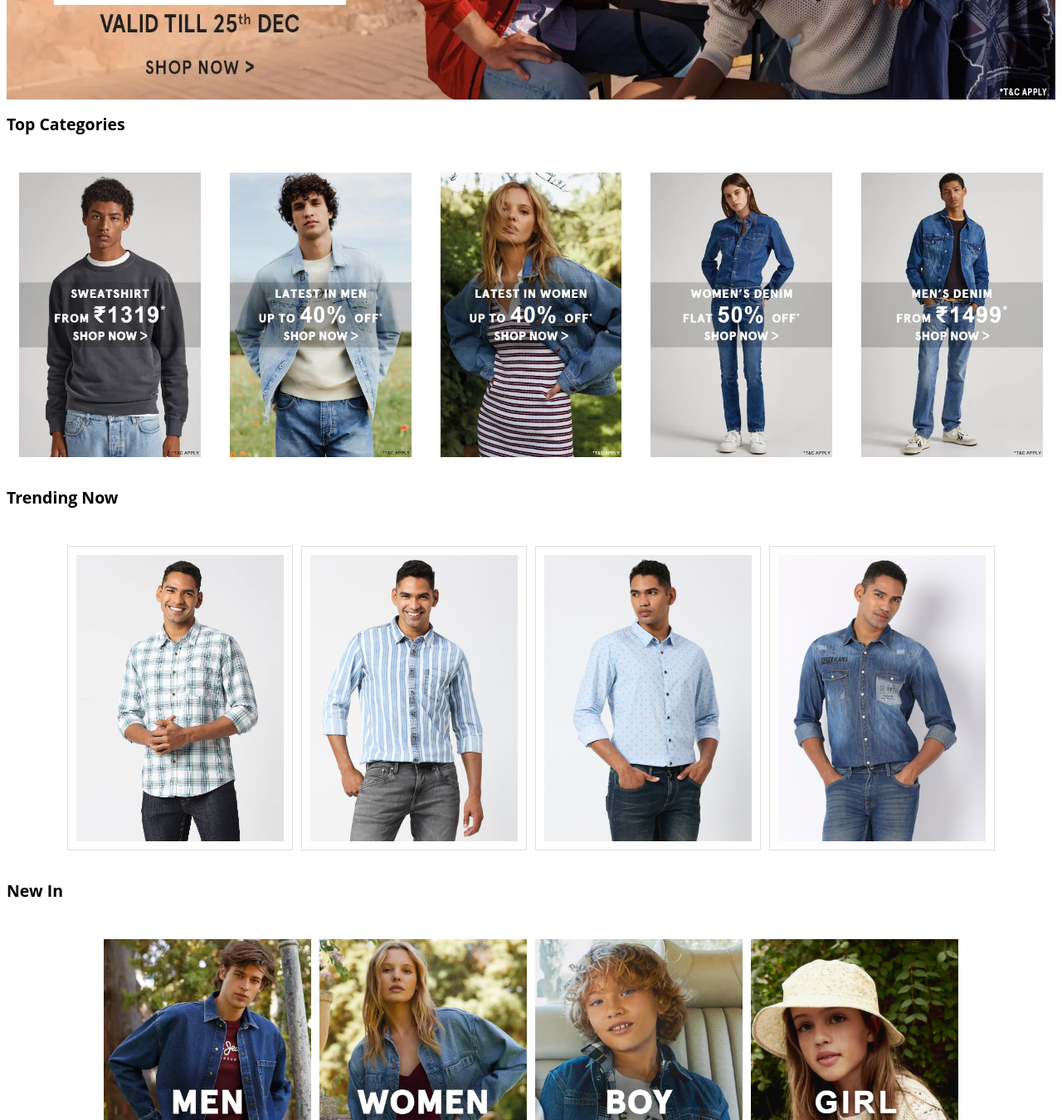
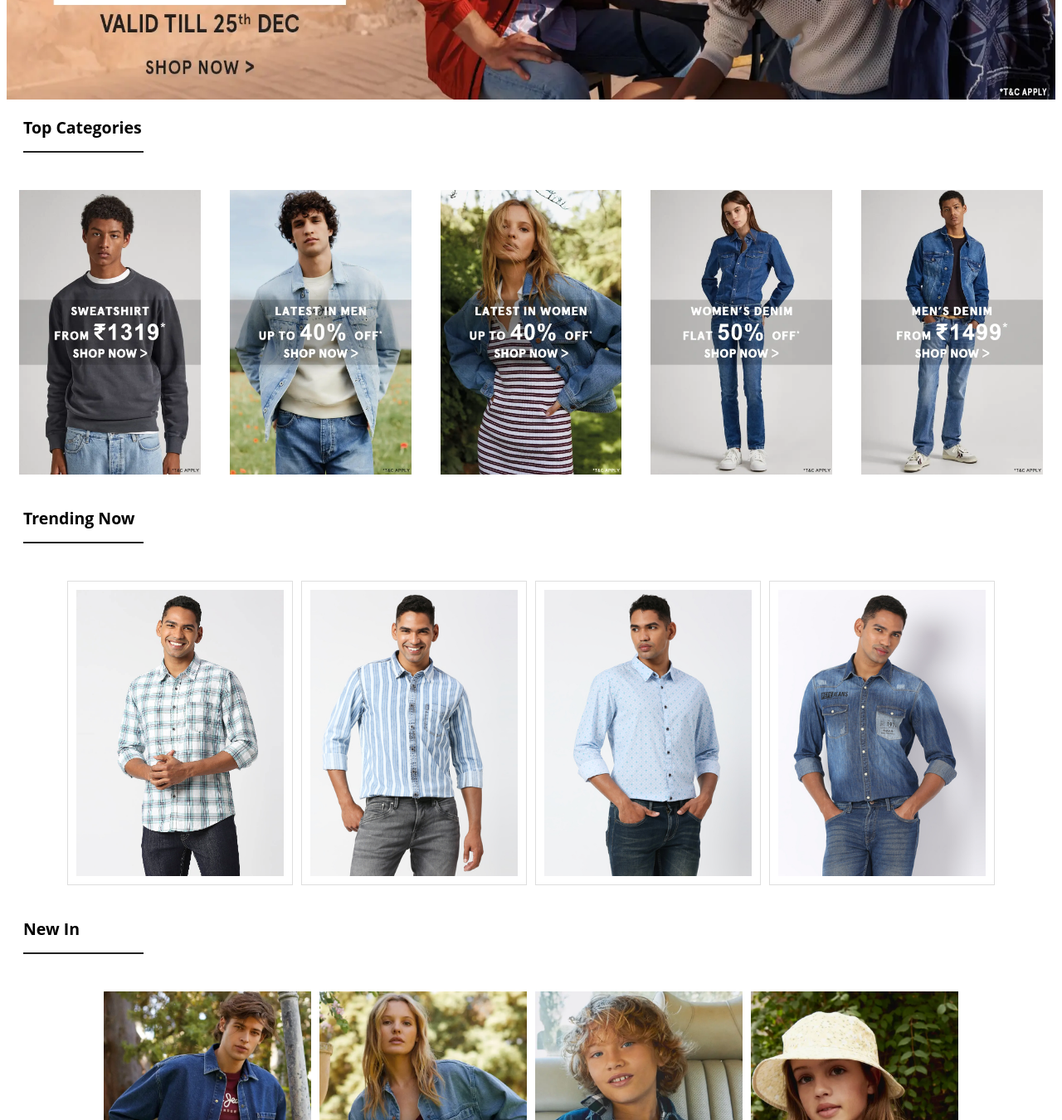
Before and after one commit to vtu16964ranjankumar/Pepe_Jeans_Clone, a plain HTML site: page index.html in a window 1280 px wide. Shown: the part 440-1790 px from the top of the page at 83% size. Drawn offline with Linux system fonts and the light colour scheme.

Commit message:
border-buttom added

```diff
--- a/index.html
+++ b/index.html
@@ -48,7 +48,7 @@
         <!-- Hero section end -->
         <!-- Main Container Start -->
         <div class="top-categories">
-            <h2><a href="#">Top Categories</a></h2>
+            <h2 class="borderButtom"><a href="#">Top Categories</a></h2>
             <div class="category-item">
                 <ul class="category">
                     <li><a href="#"><img class="category-img" src="./Img/ctg1.png" alt="" /></a></li>
@@ -60,7 +60,7 @@
             </div>
         </div>
         <div class="trending-now">
-            <h2><a href="#">Trending Now</a></h2>
+            <h2 class="borderButtom"><a href="#">Trending Now</a></h2>
             <div class="trending">
                 <ul id="category-img">
                     <li><a href="#"><img class="trendingImage" id="trendingImage1" src="./Img/tren1.jpg" alt="" /></a></li>
@@ -71,7 +71,7 @@
             </div>
         </div>
         <div class="new-in">
-            <h2><a href="#">New In</a></h2>
+            <h2 class="borderButtom"><a href="#">New In</a></h2>
             <div class="new">
                 <ul class="category" id="newInBox" >
                     <li><a href="#"><img class="newInImg" src="./Img/New-in-men.webp" alt="men" /></a></li>
--- a/style.css
+++ b/style.css
@@ -203,3 +203,12 @@ header nav ul a {
 
 
 }
+.borderButtom{
+    border-bottom: 2px solid #222;
+    margin-top: 20px;
+    margin-bottom: 20px;
+    margin-left: 20px;
+    padding-bottom: 15px;
+    width: 145px;
+
+}
```
